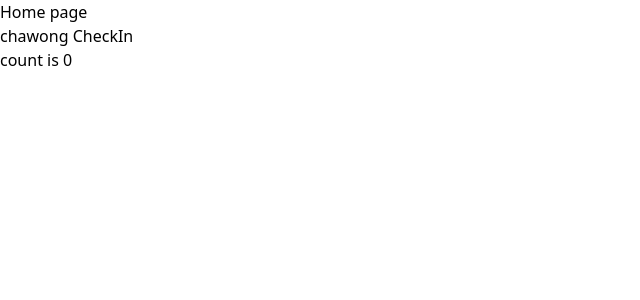
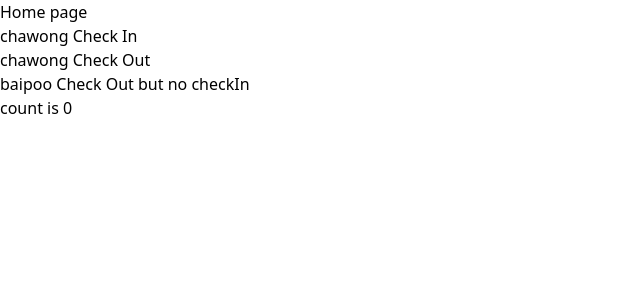
Before and after one commit to tirk101/toc_proj, a React (Vite) app: page / in a window 1280 px wide. Shown: the top 300 px of the page, without its empty margins (0-640 px from the left). Built offline with nearby package versions, Linux system fonts and the light colour scheme.

Commit message:
baipoo checkout

```diff
--- a/src/page/Home/index.tsx
+++ b/src/page/Home/index.tsx
@@ -7,7 +7,9 @@ function Home() {
   return (
       <div className=' flex flex-col justify-center items-center font-bold'>
         <h1>Home page</h1>
-        <h2 className='text-rose-500'>chawong CheckIn</h2>
+        <h2 className='text-green-500'>chawong Check In</h2>
+        <h2 className='text-rose-500'>chawong Check Out</h2>
+        <h2 className='text-rose-500'>baipoo Check Out but no checkIn</h2>
         <div >
           <button onClick={() => setCount((count) => count + 1)}>
             count is {count}
```
